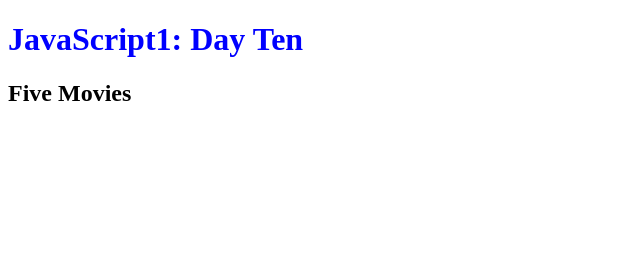
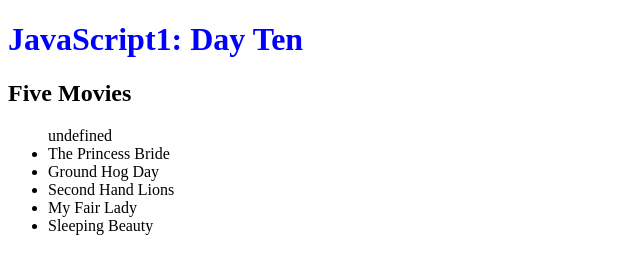
Before and after one commit to blovik/blovik.github.io, a plain HTML site: page dayTen/index.html in a window 1280 px wide. Shown: the whole page, without its empty margins (0-640 px from the left). Drawn offline with Linux system fonts and the light colour scheme.

Commit message:
something is messed up on github

```diff
--- a/dayTen/js/script.js
+++ b/dayTen/js/script.js
@@ -1,5 +1,3 @@
-alert('hey');
-
 var movies = [];
 
 movies.push('The Princess Bride');
@@ -11,8 +9,19 @@ movies.push('Sleeping Beauty');
 makeMovieList(movies);
 
 function makeMovieList(movies) {
-	while (i = 0, i<4 , i++) {
-		var newMove = "<li>" + movies[i+1] + "<li>";
-		document.getElementById('makeMovieList').innerHTML = newMove;
+	for (i = 0; i < 5; i++) {
+		var addMovie = "<li>" + movies[i] + "</li>";
+		alert(addMovie);// Just to see what's happening - looks right
+		var newMovie = newMovie + addMovie;
 	};
+	document.getElementById('movieList').innerHTML = newMovie;
 };
+
+
+
+// for (var x in movies) {
+//     var listItem = document.createElement('li');
+//     listItem.textContent = movies[x];
+//     var movieList = document.querySelector('#movieList');
+//     movieList.appendChild(listItem);
+// }
```
Also changed, not shown: dayTen/index.html (+1 -3 lines).
